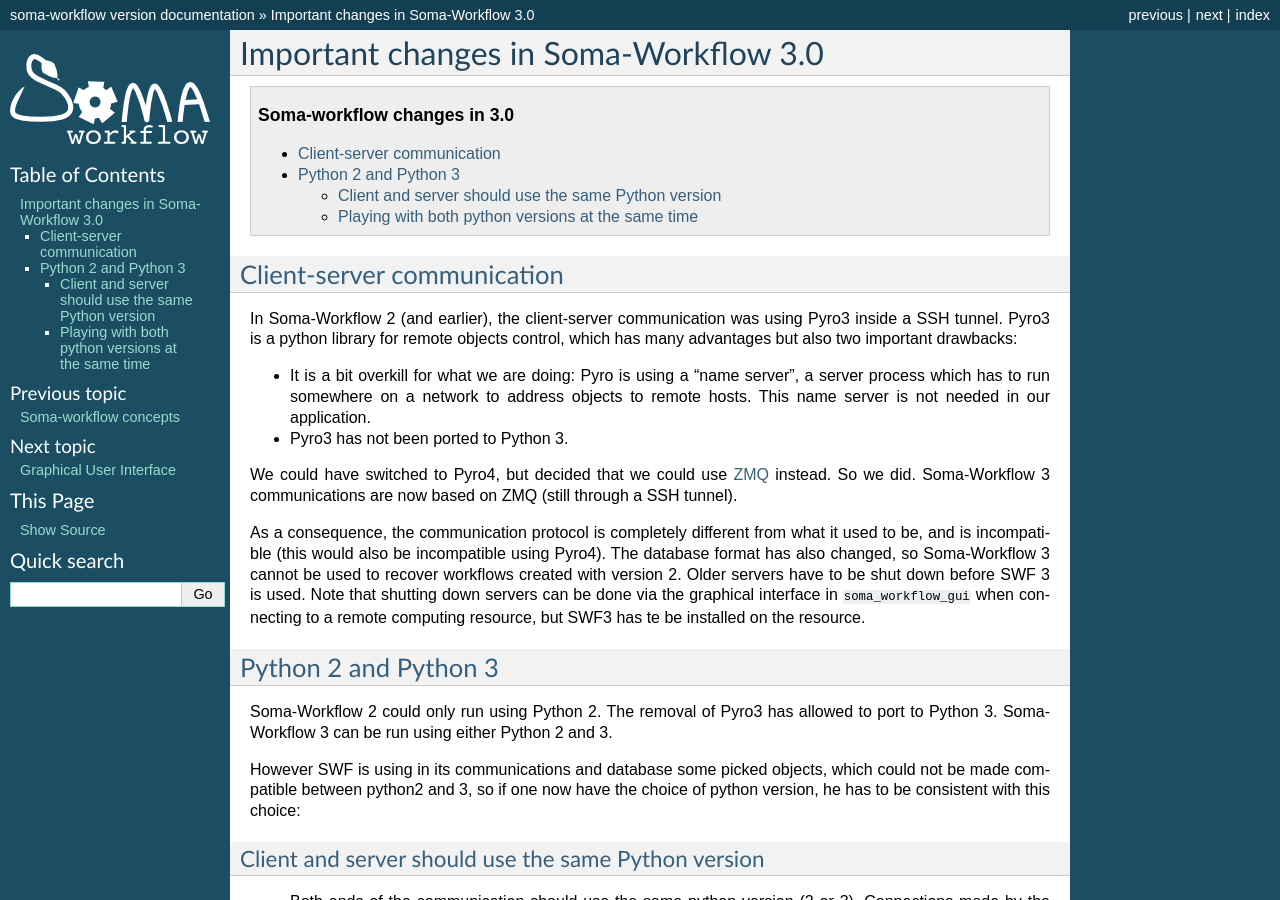
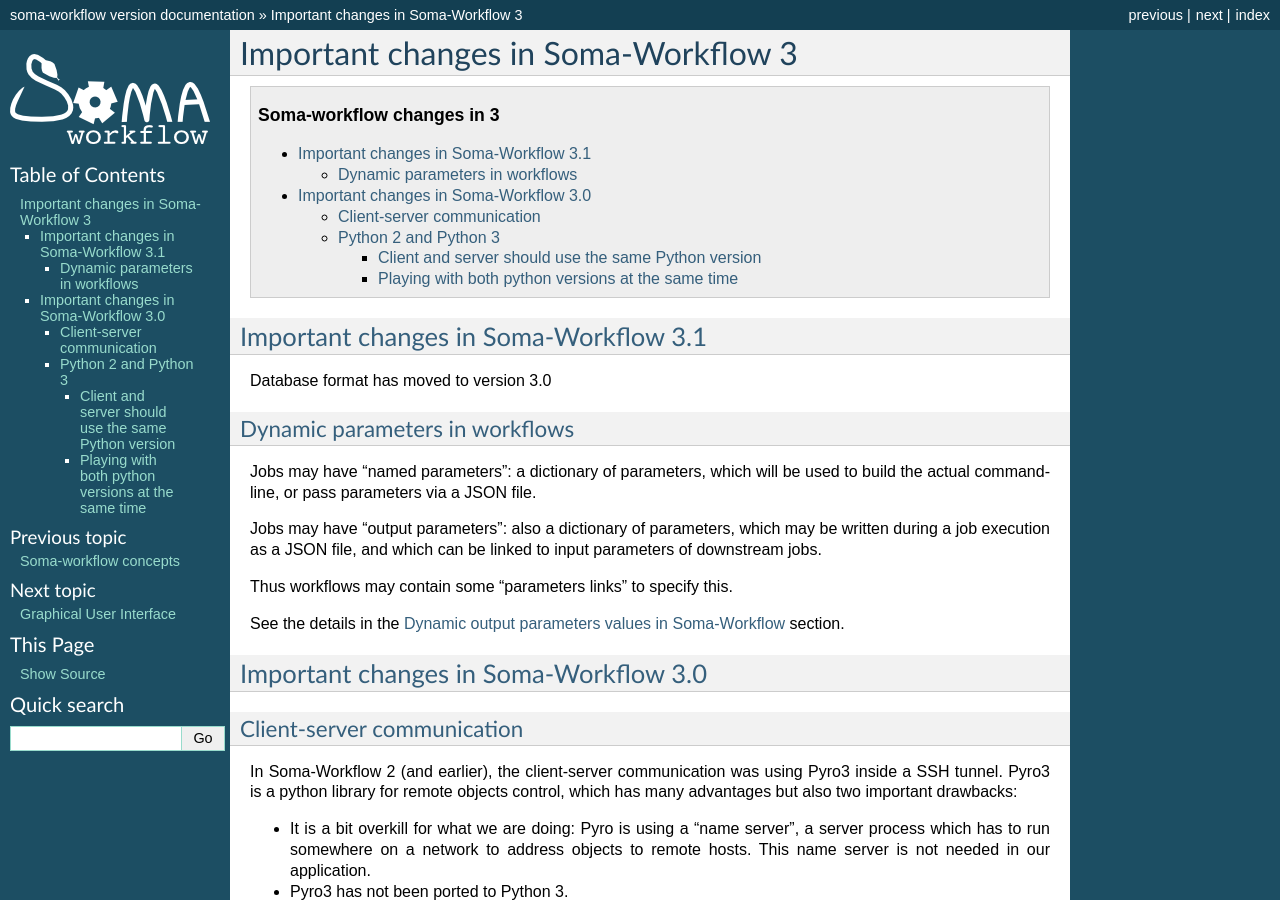
Before and after one commit to populse/soma-workflow, a Sphinx documentation site: the page built from doc/source/changes_swf3.txt, in a window 1280 px wide and 900 px high. Built offline with Sphinx 7.4.7, drawn with Linux system fonts in a browser that asks for light colours; the version number could not be read and is left out; some of the changed text lies outside the part shown.

Commit message:
doc for dynamic outputs in workflows

```diff
--- a/doc/source/changes_swf3.txt
+++ b/doc/source/changes_swf3.txt
@@ -1,11 +1,31 @@
 .. _changes_3:
 
-======================================
+====================================
+Important changes in Soma-Workflow 3
+====================================
+
+.. contents:: Soma-workflow changes in 3
+   :local:
+
+Important changes in Soma-Workflow 3.1
+++++++++++++++++++++++++++++++++++++++
+
+Database format has moved to version 3.0
+
+Dynamic parameters in workflows
+===============================
+
+Jobs may have "named parameters": a dictionary of parameters, which will be used to build the actual commandline, or pass parameters via a JSON file.
+
+Jobs may have "output parameters": also a dictionary of parameters, which may be written during a job execution as a JSON file, and which can be linked to input parameters of downstream jobs.
+
+Thus workflows may contain some "parameters links" to specify this.
+
+See the details in the :ref:`dynamic_outputs` section.
+
+
 Important changes in Soma-Workflow 3.0
-======================================
-
-.. contents:: Soma-workflow changes in 3.0
-   :local:
+++++++++++++++++++++++++++++++++++++++
 
 Client-server communication
 ===========================
--- a/doc/source/workflow_creation.txt
+++ b/doc/source/workflow_creation.txt
@@ -3,6 +3,10 @@
 =====================
 Workflow creation API
 =====================
+
+.. contents:: Workflow creation API
+   :local:
+
 
 The workflows are created using the soma_workflow.client API. This page presents
 the documentation of the Workflow, Job, FileTransfer and SharedResourcePath
@@ -47,3 +51,95 @@
 
 .. autoclass:: client.SharedResourcePath
     :members:
+
+
+.. _dynamic_outputs:
+
+Dynamic output parameters values in Soma-Workflow
+=================================================
+
+This is a new feature in Soma-Workflow 3.1.
+
+It allows jobs to produce "output parameters", which will in turn be used as inputs in downstream jobs.
+
+As jobs are basically commandlines, they normally cannot have outputs other than files. Thus we manage the output parameters by allowing a job to write an additional file (JSON format) containing a dictionary of output parameters and values.
+
+Such a job will be "marked" as producing outputs (Job variable ``has_outputs``, and before running it, Soma-Workflow will set the environment variable ``SOMAWF_OUTPUT_PARAMS`` for it, with an output filename value. The job should write the output file at this location. The output parameters file will be read by Soma-Workflow once the job has successfully finished.
+
+Then when running later jobs, their input values will be changed accordingly. To allow this, we need a few things:
+
+* such jobs should declare a dictionary of input parameters (Job variable ``param_dict``)
+
+* the workflow should define some "parameters links" between jobs in order to connect output parameters values from one job to the input parameters values of downstream jobs: Workflow variable ``param_linnks``.
+
+* The input parameters dictionary of a job has to be used to re-build its commandline properly after their values have changed. To do so, the commandline arguments of such jobs can contain some substitution strings in the python style ``"%(param)s"``, where ``param`` is a named parameter in the dictionary.
+
+To put things togethr in an example::
+
+        from soma_workflow.client import Job, Workflow, WorkflowController
+
+        # workflow definition
+
+        job1 = Job(
+            command=['my_program', '%(in1)s'],
+            name='job1:cp',
+            param_dict={'in1': '/tmp/input_file'},
+            has_outputs=True)
+        job2 = Job(
+            command=['cat', '%(in1)s'],
+            name='job2:cat',
+            param_dict={'in1': 'undefined'})
+        workflow = Workflow(jobs=[job1, job2], name='test_workflow',
+                            param_links={job2: {'in1': (job1, 'out1')}})
+
+        # running it is the classical way
+        # (or using soma_workflow_gui)
+
+        wc = WorkflowController()
+        wf_id = wc.submit_workflow(workflow)
+        wc.wait_workflow(wf_id)
+
+Here, ``job1`` will run a program, ``my_program`` which will do its job, and write the output parameters file. The ``param_dict`` in job1 is not necessary here, since its parameters values will not change according to upstream operations, but if we want to allow job classes to be used in such "dynamic" workflows, we rather have to get used to name all their parameters.
+
+``job2`` input parameter ``in1`` will get its value from ``job1`` ouput named ``out1``. This is specified via the workflow ``param_links`` which is a dict associating to a destination job a set of parameters values, each coming from another job's parameter. For instance::
+
+    param_links = {
+        dest_job1: {
+            'dest_param1': (src_job1, 'src_output_param1'),
+            'dest_param2': (src_job2, 'src_output_param2'),
+        },
+        dest_job2: {
+            'dest_param3': (src_job3, 'src_output_param3'),
+            'dest_param4': (src_job4, 'src_output_param4'),
+        },
+    }
+
+Now the ``job1`` commandline program, if written in Python language, could look like this::
+
+    #!/usr/bin/env python
+
+    import os
+    import shutil
+    import json
+    import sys
+
+    # we have to write the output parameters values in this file:
+    output_param_file = os.environ.get('SOMAWF_OUTPUT_PARAMS')
+
+    # we impose a "hard-coded" output path, just because our programs
+    # works that way.
+    out_file = os.path.expanduser('~/bubulle.txt')
+
+    in_file = sys.argv[1]  # input given as parameter from the job
+    # let's say this is the "real" job of my_program
+    shutil.copy2(in_file, out_file)
+
+    # write output parameters (only one, in our case)
+    if output_param_file:
+        params = {
+            'out1': out_file,
+        }
+        json.dump(params, open(output_param_file, 'w'))
+
+
+As you can see, in a "classical" workflow, ``job2`` would not have known which file to print in its ``cat`` command. Using this "dynamic" parameters structure, it can work.
```
